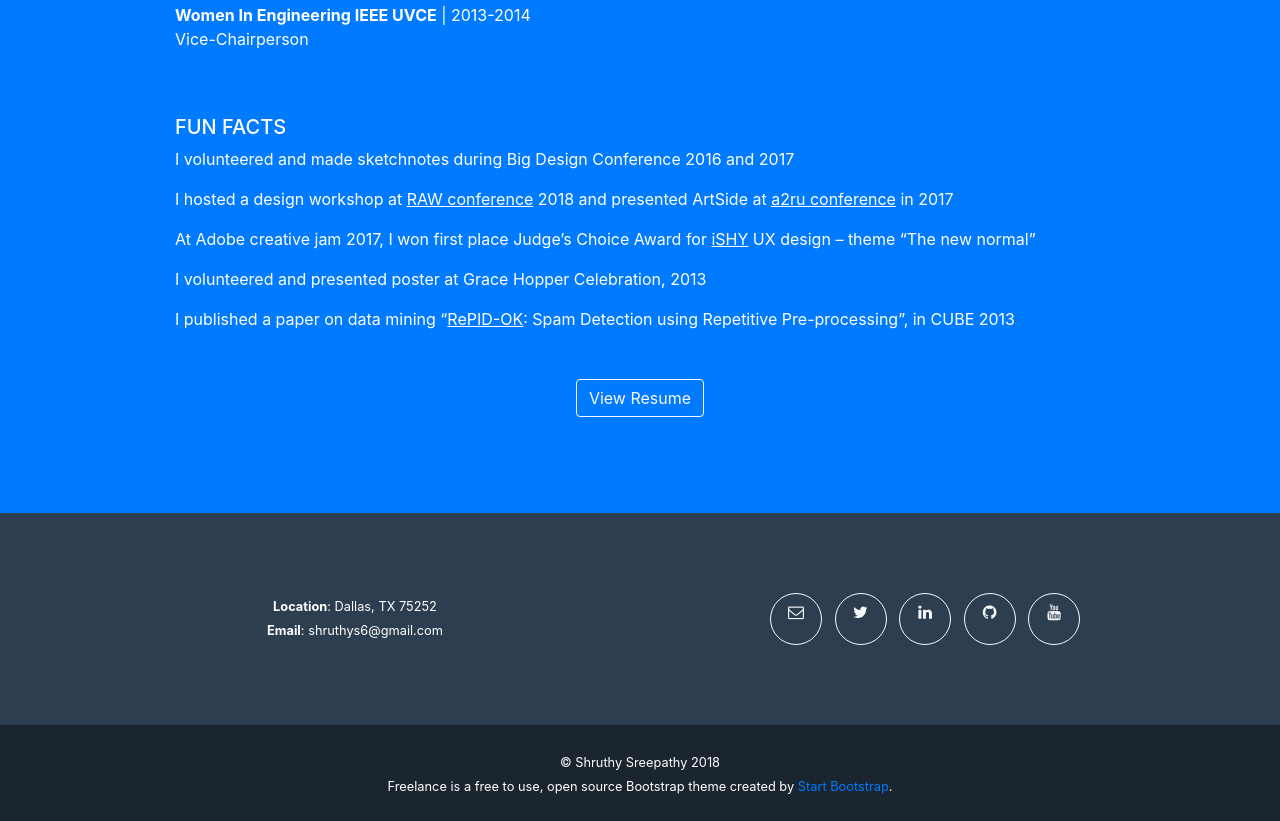
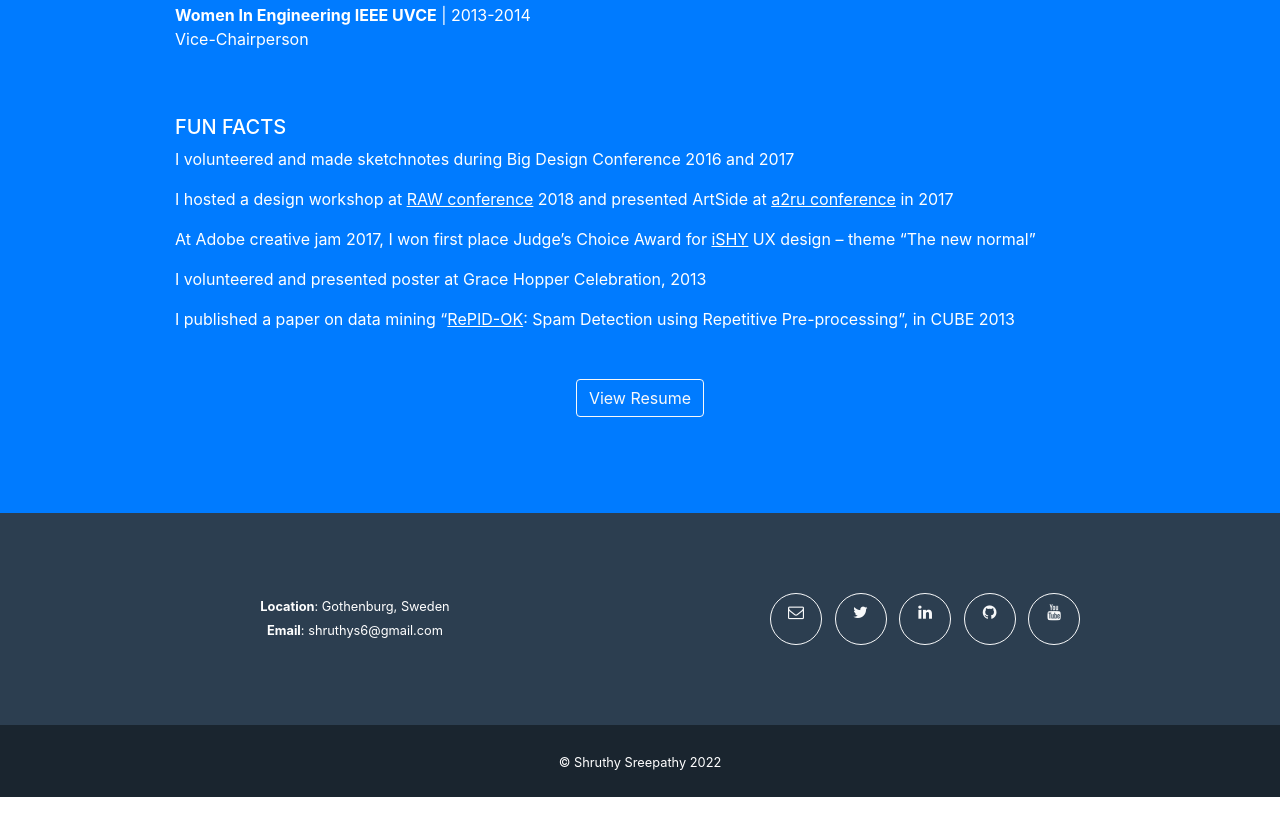
Before and after one commit to Shruthy/portfolio, a website with bundled scripts: page index.html in a window 1280 px wide. Shown: the part 3265-4086 px from the top of the page. After the commit the page ends 4062 px from the top, so only its background shows below. Built offline with nearby package versions, Linux system fonts and the light colour scheme.

Commit message:
Update index.html

```diff
--- a/index.html
+++ b/index.html
@@ -192,7 +192,7 @@
         <h2 class="text-center text-uppercase text-white">About</h2>
         <hr class="star-light mb-5">
         <p class="lead mb-5">I'm a UX strategist and UX designer with 5.5 years of experience, working with enterprise and consumer products. My focus areas are UX strategy, user research and experience design. I have experience working with different phases of design and development cycles, by aligning product and UX design with Agile development cycle. I have driven design sprints, UX audits, accessibility audits to help organizations improve their product experience and align it more to standard design techniques. </br>
-		I collaborate closely with product management team and development team to help organizations understand customer challenges, strategize a delivery plan and continuously deliver designs that enrich the product experience for end-users. I strive at delivering solutions that not only provide good usability, but also make the product accessible. I also have a background in software development, which helps me as a designer to understand technical challenges and work my way around these.</p>
+		I collaborate closely with product management team and development team to help organizations discover customer challenges, strategize a delivery plan and continuously deliver designs that enrich the product experience for end-users. I strive at delivering solutions that not only provide good usability, but also make the product accessible. I also have a background in software development, which helps me as a designer to understand technical challenges and work my way around these.</p>
 
         <!-- Skills begins -->
         <div class="row mb-5">
@@ -302,7 +302,7 @@
           </div>
         <!-- Resume button -->
         <div class="text-center mt-4">
-          <a class="btn btn-xl btn-outline-light" href="https://drive.google.com/file/d/1Ixiva3k5ZEbbfuz2PwR7Lj47VtF2tqld/view?usp=sharing">
+          <a class="btn btn-xl btn-outline-light" href="https://drive.google.com/file/d/1W5tLPQ8e64LvAfsCW5t23xAXKY7eUkyo/view?usp=sharing">
             <!-- <i class="fa fa-download mr-2"></i> -->
             View Resume
           </a>
@@ -366,7 +366,7 @@
         <div class="row">
           <div class="col-md-6 mb-5 mb-lg-0">
             <!-- <h5 class="text-uppercase ">Location</h5> -->
-            <small class=" mb-0"><b>Location</b>: Dallas, TX 75252</small> </br>
+            <small class=" mb-0"><b>Location</b>: Gothenburg, Sweden</small> </br>
             <small><b>Email</b>: shruthys6@gmail.com</small>
           </div>
           <div class="col-md-6 mb-5 mb-lg-0">
@@ -409,9 +409,9 @@
 
     <div class="copyright py-4 text-center text-white">
       <div class="container">
-        <small>&copy; Shruthy Sreepathy 2018</small></br>
-        <small class="mb-0">Freelance is a free to use, open source Bootstrap theme created by
-              <a href="http://startbootstrap.com">Start Bootstrap</a>.</small>
+        <small>&copy; Shruthy Sreepathy 2022</small></br>
+        <!--<small class="mb-0">Freelance is a free to use, open source Bootstrap theme created by
+              <a href="http://startbootstrap.com">Start Bootstrap</a>.</small> -->
       </div>
     </div>
 
```
